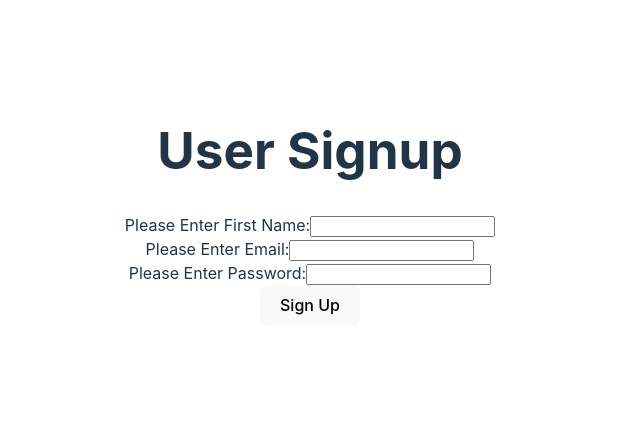
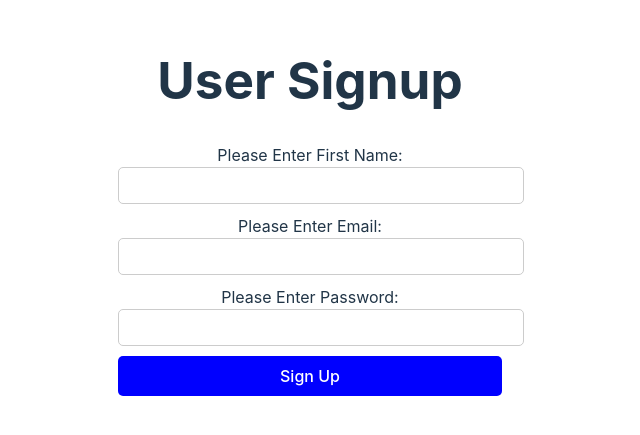
Before and after one commit to pretli123/comp231-401-Team-6-W24-, a React (Vite) app in the folder reactfrontend/: page / in a window 1280 px wide. Shown: the part 193-628 px from the top of the page, without its empty margins (330-970 px from the left). Built offline with nearby package versions, Linux system fonts and the light colour scheme.

Commit message:
finalized css to file

```diff
--- a/reactfrontend/src/components/Signup.jsx
+++ b/reactfrontend/src/components/Signup.jsx
@@ -18,14 +18,13 @@ const SignupForm = () => {
 
   const handleSubmit = (e) => {
     e.preventDefault();
-
     console.log('form data:', formData);
   };
 
   return (
-    <form onSubmit={handleSubmit}>
-      <div>
-        <label htmlFor="firstname">Please Enter First Name:</label>
+    <form onSubmit={handleSubmit} className="form-container">
+      <div className="input-container">
+        <label htmlFor="firstname" className="label">Please Enter First Name:</label>
         <input
           type="text"
           id="username"
@@ -33,10 +32,11 @@ const SignupForm = () => {
           value={formData.username}
           onChange={handleChange}
           required
+          className="input-field"
         />
       </div>
-      <div>
-        <label htmlFor="email">Please Enter Email:</label>
+      <div className="input-container">
+        <label htmlFor="email" className="label">Please Enter Email:</label>
         <input
           type="email"
           id="email"
@@ -44,10 +44,11 @@ const SignupForm = () => {
           value={formData.email}
           onChange={handleChange}
           required
+          className="input-field"
         />
       </div>
-      <div>
-        <label htmlFor="password">Please Enter Password:</label>
+      <div className="input-container">
+        <label htmlFor="password" className="label">Please Enter Password:</label>
         <input
           type="password"
           id="password"
@@ -55,9 +56,10 @@ const SignupForm = () => {
           value={formData.password}
           onChange={handleChange}
           required
+          className="input-field"
         />
       </div>
-      <button type="submit">Sign Up</button>
+      <button type="submit" className="submit-button">Sign Up</button>
     </form>
   );
 };
```
